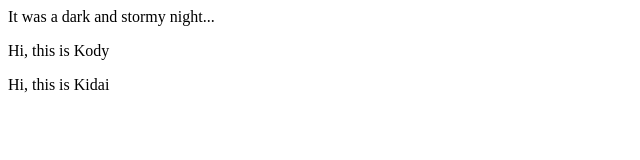
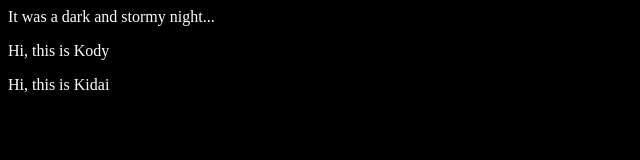
Before and after one commit to KidKoder365/fireside-story, a plain HTML site: page index.html in a window 1280 px wide. Shown: the whole page, without its empty margins (0-640 px from the left). Drawn offline with Linux system fonts and the light colour scheme.

Commit message:
Added style.css

```diff
--- a/index.html
+++ b/index.html
@@ -1,4 +1,7 @@
 <html>
+    <head>
+        <link rel="stylesheet" type="text/css" href="style.css">
+    </head>
     <body>
         <p>It was a dark and stormy night...</p>
         <p>Hi, this is Kody</p>
--- /dev/null
+++ b/style.css
@@ -0,0 +1,4 @@
+body{
+    color:white;
+    background-color: black;
+}
```
